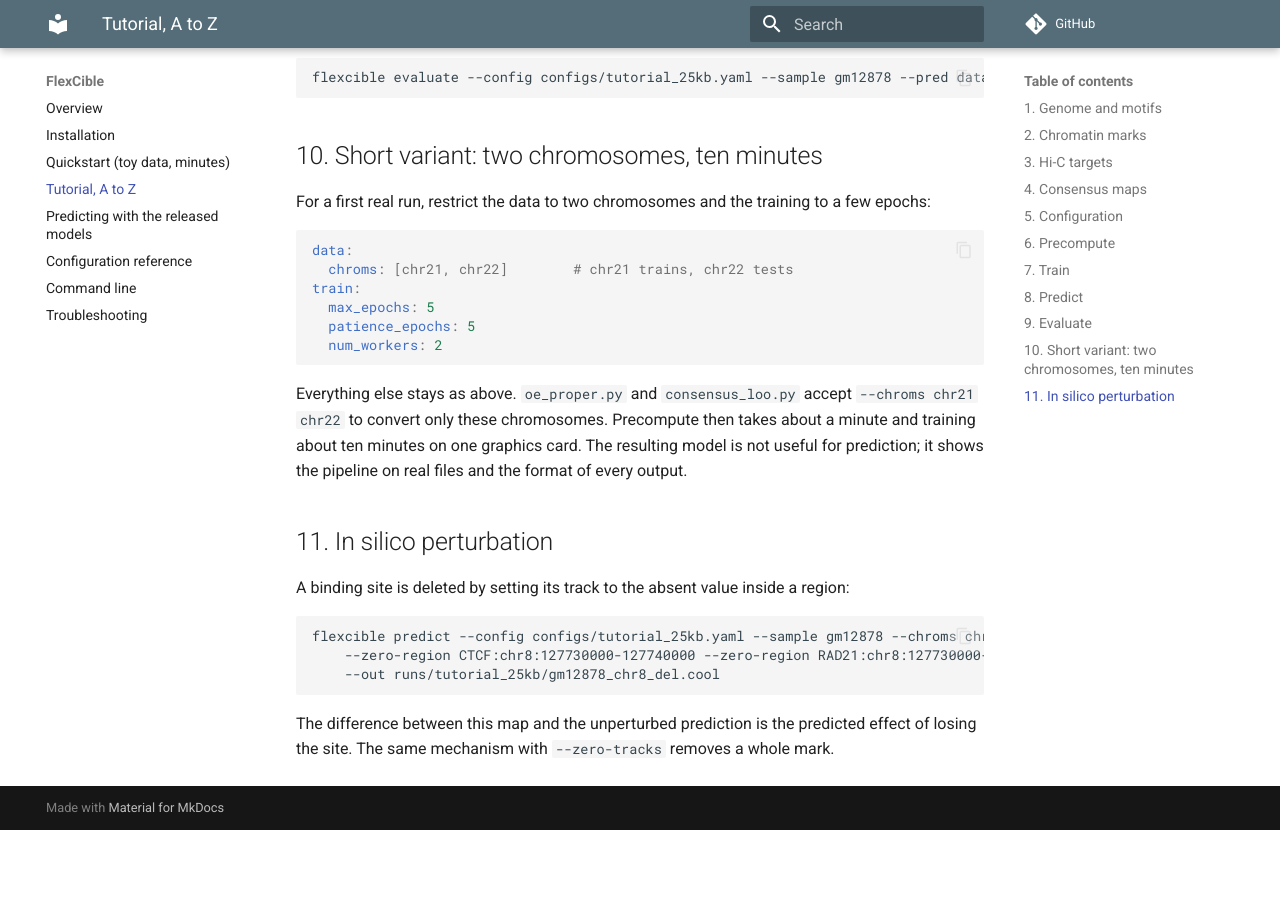
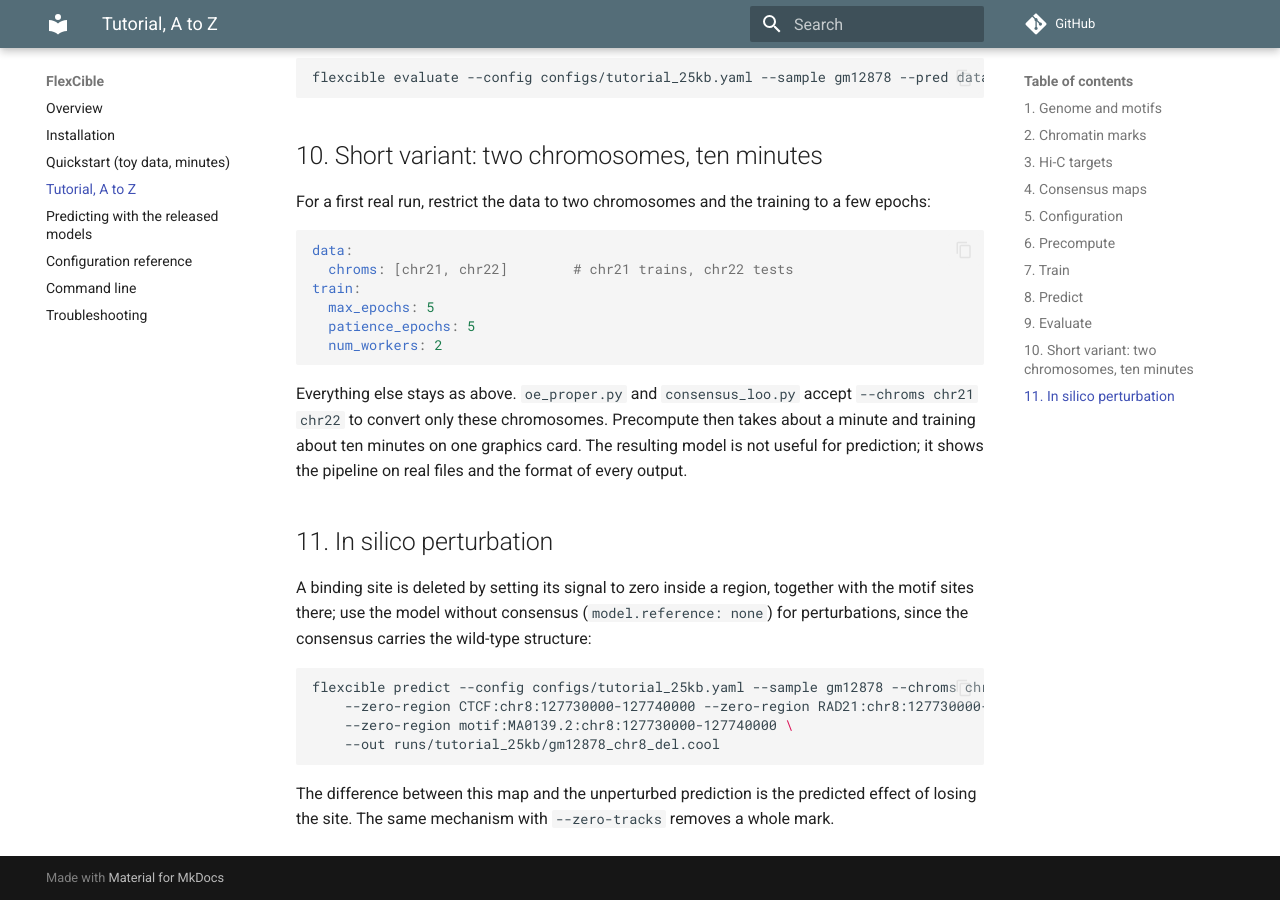
Before and after one commit to MHH-Bioinformatics-Hematology/FlexCible, an MkDocs documentation site: the page built from docs/tutorial.md, in a window 1280 px wide and 900 px high, scrolled down 4665 px. Built offline with MkDocs 1.6.1 and Material for MkDocs 9.7.7, drawn with Linux system fonts in a browser that asks for light colours; comment, search, counter and statistics services are not loaded; before the commit the page ends 5495 px from its top, so only the background shows below that.

Commit message:
Docs: regional knockouts zero the signal (and motif sites), distinct from the absent-track encoding
Co-Authored-By: Claude Fable 5.1 <noreply@anthropic.com>

````diff
--- a/docs/tutorial.md
+++ b/docs/tutorial.md
@@ -200,11 +200,12 @@ Everything else stays as above. `oe_proper.py` and `consensus_loo.py` accept `--
 
 ## 11. In silico perturbation
 
-A binding site is deleted by setting its track to the absent value inside a region:
+A binding site is deleted by setting its signal to zero inside a region, together with the motif sites there; use the model without consensus (`model.reference: none`) for perturbations, since the consensus carries the wild-type structure:
 
 ```bash
 flexcible predict --config configs/tutorial_25kb.yaml --sample gm12878 --chroms chr8 --tta \
     --zero-region CTCF:chr8:127730000-127740000 --zero-region RAD21:chr8:127730000-127740000 \
+    --zero-region motif:MA0139.2:chr8:127730000-127740000 \
     --out runs/tutorial_25kb/gm12878_chr8_del.cool
 ```
 
````
Also changed, not shown: docs/cli.md (+1 -1 lines), docs/pretrained.md (+1 -1 lines).
